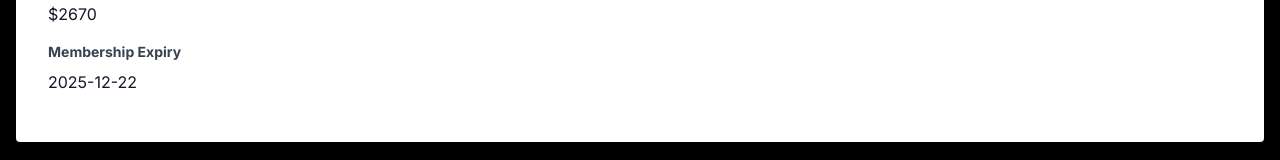
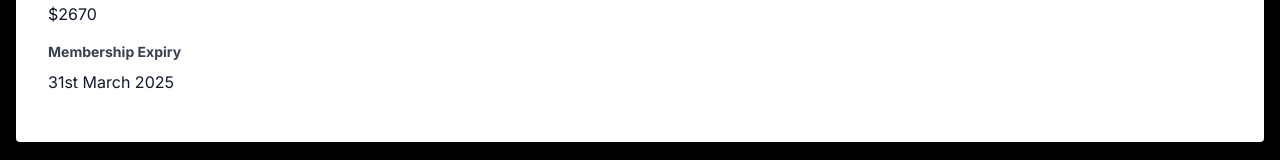
Before and after one commit to AclIndia/vip-membership, a Next.js app: page /admin/members/1 in a window 1280 px wide. Shown: the part 442-602 px from the top of the page. Built offline with nearby package versions, Linux system fonts and the light colour scheme.

Commit message:
made some changes

```diff
--- a/app/page.tsx
+++ b/app/page.tsx
@@ -209,7 +209,7 @@ function ClientContent() {
               </motion.div>
             </motion.div>
           </div>
-          <div>
+          <div className="text-center text-xl text-[#be2200] font-bold">
             <p>Your Membership Expires on 31st March 2025</p>
           </div>
 
--- a/data.ts
+++ b/data.ts
@@ -5,7 +5,7 @@ export const members =[
       companyName: "Tech Solutions",
       totalOrders: 15,
       totalSaving: 2670,
-      membershipExpiry: "2025-12-22",
+      membershipExpiry: "31st March 2025",
       gstin: "GSTIN395479",
       email: "shailesh.gehlot.sg@gmail.com"
     },
@@ -35,7 +35,7 @@ export const members =[
       companyName: "XYZ Ltd",
       totalOrders: 5,
       totalSaving: 810,
-      membershipExpiry: "2025-04-23",
+      membershipExpiry: "31st March 2025",
       gstin: "GSTIN683751",
       email: "info@aclindia.co"
     },
--- a/template-layout.html
+++ b/template-layout.html
@@ -150,6 +150,7 @@
                           font-size: 22px;
                           text-align: center;
                           padding-bottom: 20px;
+                          font-weight: 600;
                         "
                       >
                         World of Exclusive Benefits for Polymer Buyers
@@ -226,7 +227,7 @@
                           <tr>
                             <td
                               colspan="2"
-                              style="text-align: center; padding: 10px 0"
+                              style="text-align: center; padding: 10px 0; font-weight: 600;"
                             >
                               Your ACL VIP Membership Saved You as of 30th
                               December, 2024
@@ -243,7 +244,7 @@
                           role="presentation"
                           class="stats-table"
                           border="0"
-                          cellpadding="10"
+                          cellpadding="0"
                           cellspacing="0"
                           width="80%"
                           style="
```
